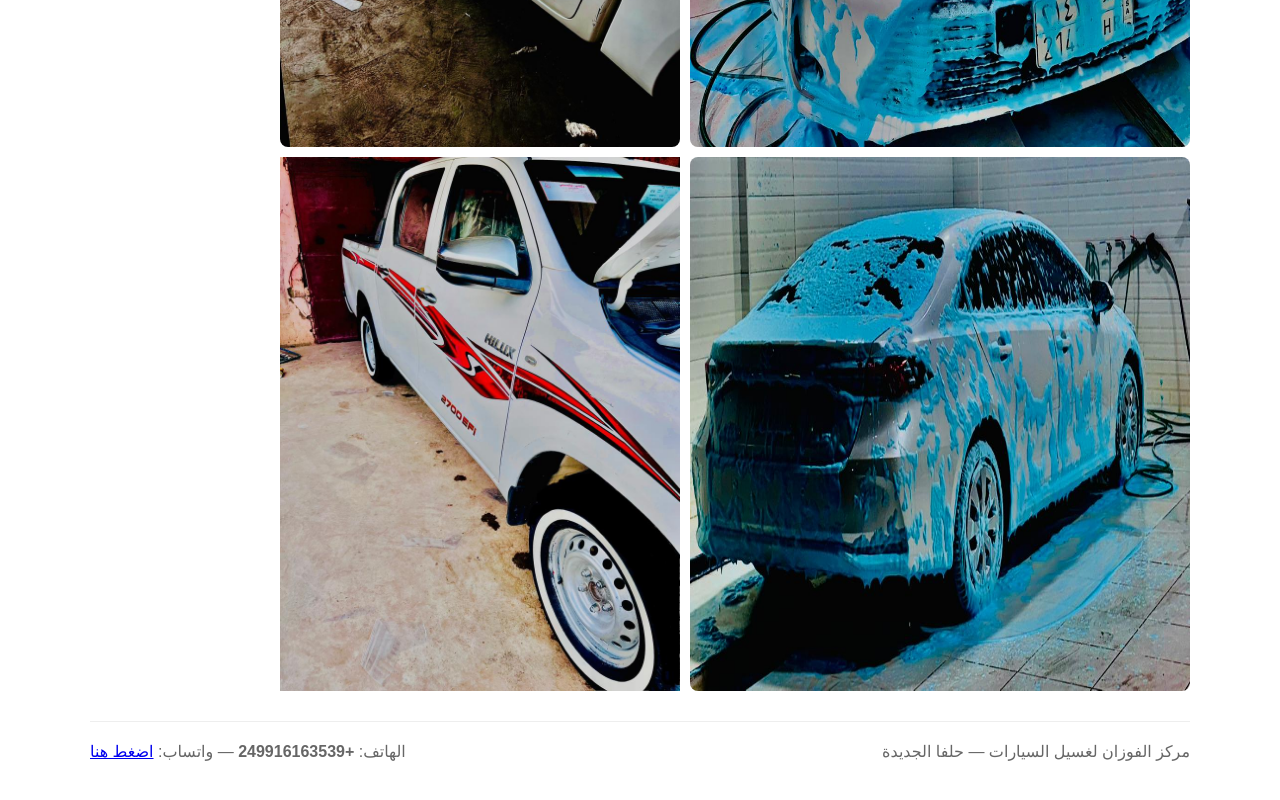
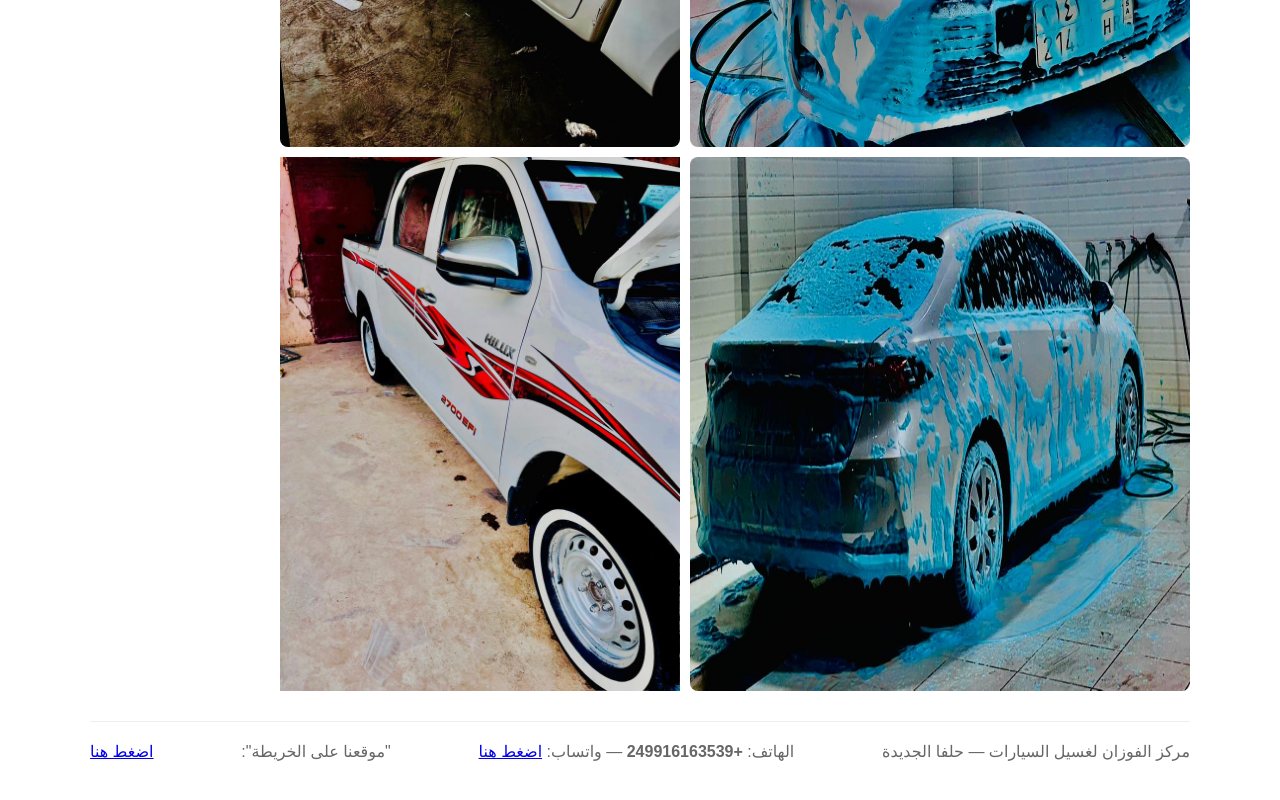
Before and after one commit to abdoufowzan28-alt/al-zool, a plain HTML site: page index.html in a window 1280 px wide. Shown: the part 1513-2313 px from the top of the page. Drawn offline with Linux system fonts and the light colour scheme.

Commit message:
Update files

```diff
--- a/index.html
+++ b/index.html
@@ -123,6 +123,7 @@
       <div style="display:flex;justify-content:space-between;align-items:center;gap:10px;flex-wrap:wrap">
         <div>مركز الفوزان لغسيل السيارات — حلفا الجديدة</div>
         <div>الهاتف: <strong>+249916163539</strong> — واتساب: <a href="#">اضغط هنا</a></div>
+      "موقعنا على الخريطة": <a href="https://maps.app.goo.gl/XWj4NjaEX5gYbZ2C8?g_st=ipc" target="_blank" rel="noopener">اضغط هنا</a>
       </div>
     </footer>
   </div>
```
